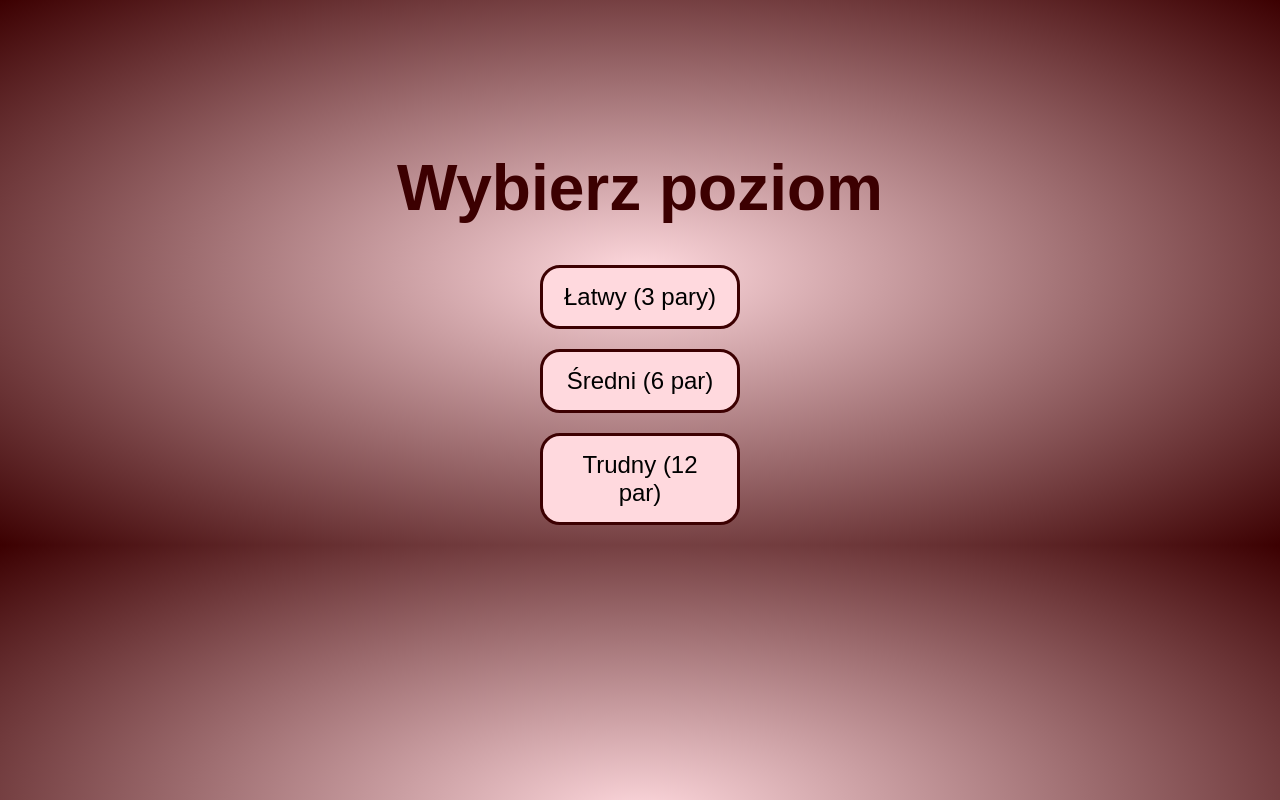
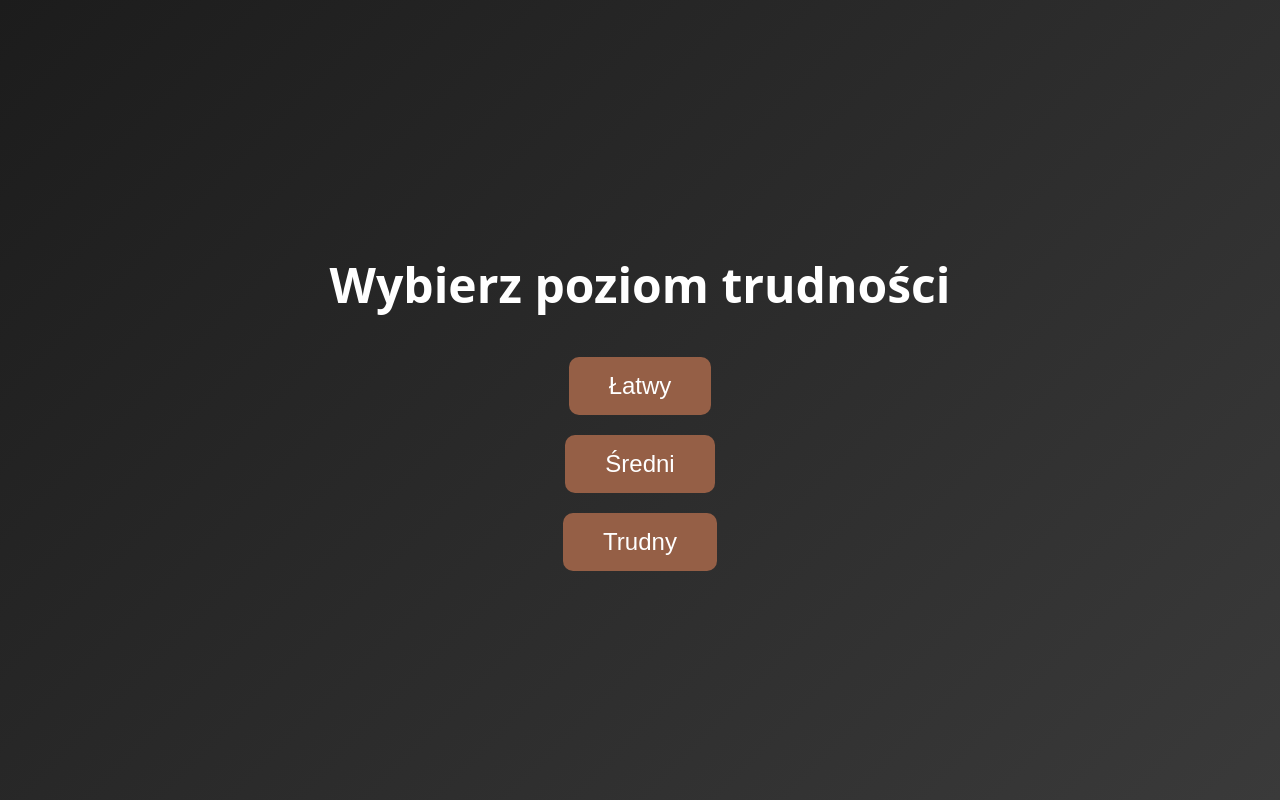
Before and after one commit to kagus17/klik, a website: page memo-main_poziomy_trudnosci/poziom_trudnosci.html in a window 1280 px wide. Drawn offline with Linux system fonts and the light colour scheme.

Commit message:
poziom_trudnosci.html

```diff
--- a/memo-main_poziomy_trudnosci/poziom_trudnosci.html
+++ b/memo-main_poziomy_trudnosci/poziom_trudnosci.html
@@ -1,50 +1,54 @@
 <!DOCTYPE html>
 <html lang="pl">
 <head>
-  <meta charset="UTF-8" />
-  <title>Wybierz poziom – Wiśniowa Memo</title>
+  <meta charset="UTF-8">
+  <meta name="viewport" content="width=device-width, initial-scale=1.0">
+  <link href="styles.css" rel="stylesheet">
+  <title>Wybierz poziom trudności</title>
   <style>
     body {
-      font-family: Jazz LET, fantasy;
-      background: radial-gradient(#ffd9de, #3c0001);
-      color: #3c0001;
+      display: flex;
+      flex-direction: column;
+      align-items: center;
+      justify-content: center;
+      height: 100vh;
+      background: linear-gradient(135deg, #1c1c1c, #3a3a3a);
+      color: white;
+      font-family: "Noto Sans", sans-serif;
       text-align: center;
-      padding-top: 100px;
     }
 
     h1 {
-      font-size: 4em;
-      margin-bottom: 40px;
+      font-size: 3em;
+      margin-bottom: 30px;
     }
 
-    .btn {
-      display: block;
-      width: 200px;
-      margin: 20px auto;
-      padding: 15px;
+    .difficulty-button {
       font-size: 1.5em;
-      background-color: #ffd9de;
-      border: 3px solid #3c0001;
-      border-radius: 20px;
+      padding: 15px 40px;
+      margin: 10px;
+      border: none;
+      border-radius: 10px;
+      background-color: #955f46;
+      color: white;
       cursor: pointer;
-      transition: transform 0.2s ease;
+      transition: background-color 0.3s ease;
     }
 
-    .btn:hover {
-      transform: scale(1.05);
+    .difficulty-button:hover {
+      background-color: #b57c64;
     }
   </style>
 </head>
 <body>
-  <h1>Wybierz poziom</h1>
-
-  <button class="btn" onclick="startGame('easy')">Łatwy (3 pary)</button>
-  <button class="btn" onclick="startGame('medium')">Średni (6 par)</button>
-  <button class="btn" onclick="startGame('hard')">Trudny (12 par)</button>
+  <h1>Wybierz poziom trudności</h1>
+  <button class="difficulty-button" onclick="setDifficulty('easy')">Łatwy</button>
+  <button class="difficulty-button" onclick="setDifficulty('medium')">Średni</button>
+  <button class="difficulty-button" onclick="setDifficulty('hard')">Trudny</button>
 
   <script>
-    function startGame(difficulty) {
-      localStorage.setItem('memoDifficulty', difficulty);
+    function setDifficulty(level) {
+      localStorage.setItem('memoDifficulty', level);
       window.location.href = 'index.html';
     }
   </script>
```
